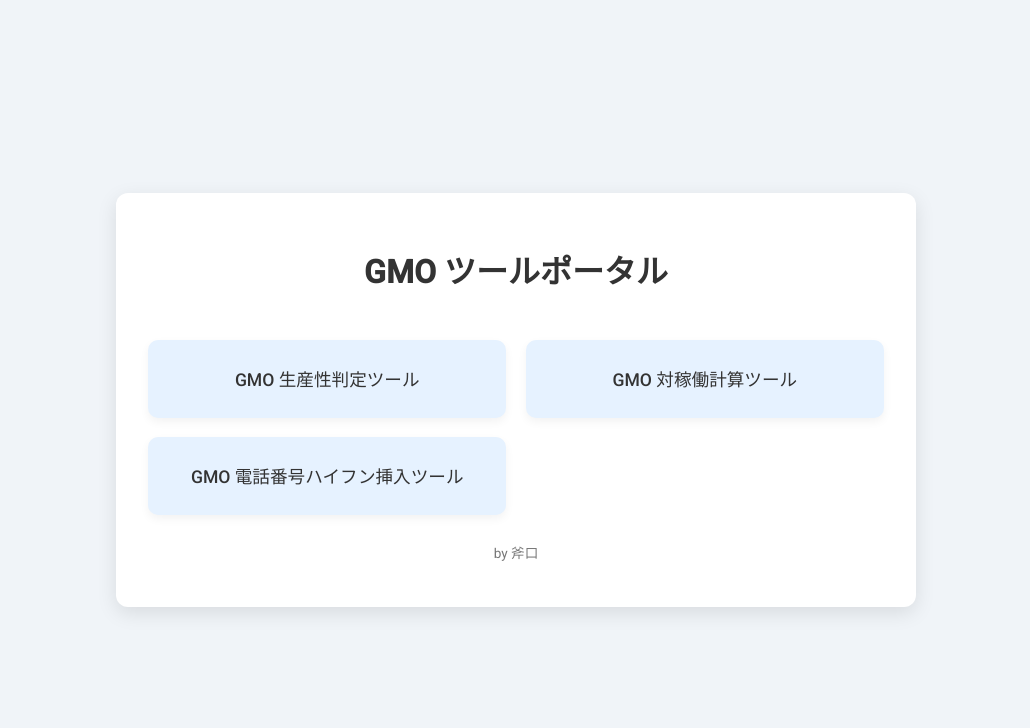
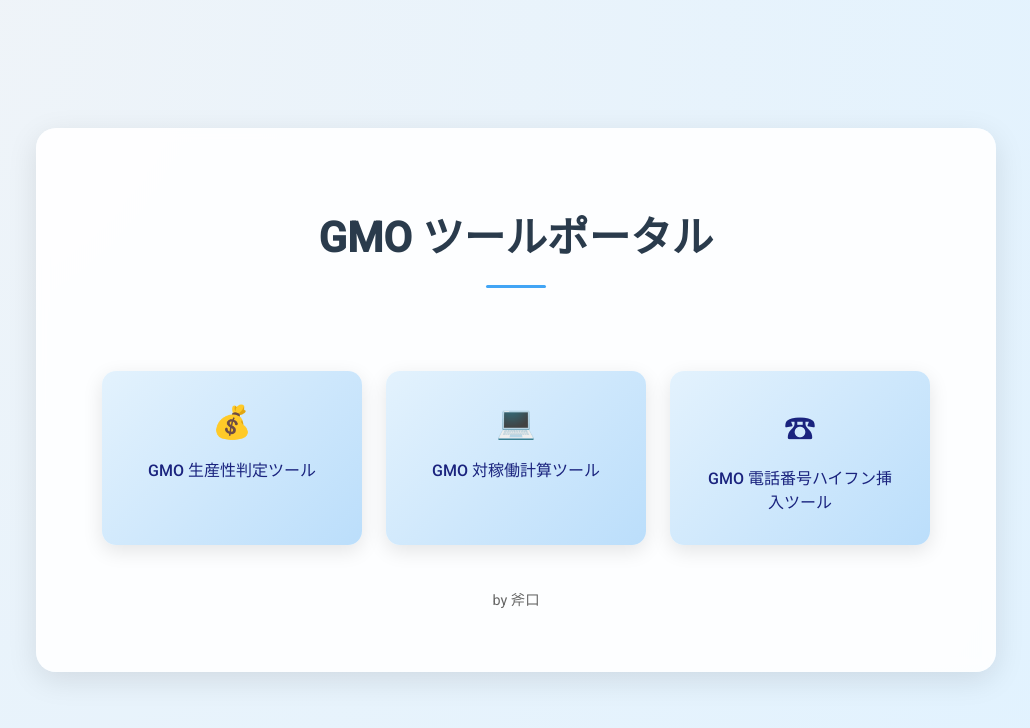
Before and after one commit to e-axe/gmo-tools, a plain HTML site: page index.html in a window 1280 px wide. Shown: the whole page, without its empty margins (124-1154 px from the left). Drawn offline with Linux system fonts and the light colour scheme.

Commit message:
Update index.html

```diff
--- a/index.html
+++ b/index.html
@@ -12,53 +12,84 @@
     }
     body {
       font-family: 'Roboto', sans-serif;
-      background: #f0f4f8;
+      background: radial-gradient(circle at top left, #f0f4f8, #e0f2ff);
       margin: 0;
       padding: 0;
       display: flex;
       align-items: center;
       justify-content: center;
       min-height: 100vh;
+      color: #333;
     }
     .container {
-      max-width: 800px;
-      width: 90%;
-      background: #fff;
-      padding: 2em;
-      border-radius: 12px;
-      box-shadow: 0 6px 20px rgba(0, 0, 0, 0.1);
+      max-width: 960px;
+      width: 95%;
+      background: rgba(255, 255, 255, 0.9);
+      backdrop-filter: blur(6px);
+      padding: 3em 2em;
+      border-radius: 20px;
+      box-shadow: 0 8px 30px rgba(0, 0, 0, 0.1);
       text-align: center;
     }
     h1 {
-      font-size: 2rem;
-      margin-bottom: 1.5em;
-      color: #333;
+      font-size: 2.6rem;
+      margin-bottom: 2em;
+      color: #2a3b4c;
+      position: relative;
+    }
+    h1::after {
+      content: '';
+      display: block;
+      width: 60px;
+      height: 3px;
+      background: #42a5f5;
+      margin: 0.5em auto 0;
+      border-radius: 3px;
     }
     .tool-grid {
-      display: grid;
-      grid-template-columns: 1fr;
-      gap: 1.2em;
-    }
-    @media (min-width: 600px) {
-      .tool-grid {
-        grid-template-columns: 1fr 1fr;
-      }
+      display: flex;
+      flex-wrap: wrap;
+      justify-content: center;
+      gap: 1.5em;
     }
     .tool-card {
-      background: #e6f2ff;
-      padding: 1.5em;
-      border-radius: 10px;
+      background: linear-gradient(135deg, #e3f2fd, #bbdefb);
+      color: #1a237e;
+      padding: 2em;
+      border-radius: 14px;
       text-decoration: none;
-      color: #333;
-      font-size: 1.1rem;
+      width: 260px;
+      box-shadow: 0 6px 20px rgba(0, 0, 0, 0.1);
+      transition: transform 0.3s ease, box-shadow 0.3s ease;
       font-weight: 500;
-      box-shadow: 0 4px 10px rgba(0,0,0,0.05);
-      transition: transform 0.2s, box-shadow 0.2s;
     }
     .tool-card:hover {
-      transform: translateY(-4px);
-      box-shadow: 0 8px 20px rgba(0,0,0,0.1);
-      background: #d8ecff;
+      transform: translateY(-6px);
+      box-shadow: 0 12px 30px rgba(0, 0, 0, 0.2);
+      background: linear-gradient(135deg, #bbdefb, #90caf9);
+    }
+    .tool-card:nth-child(1)::before {
+      content: "\1F4B0"; /* 💰 お金系 */
+      font-size: 2rem;
+      display: block;
+      margin-bottom: 0.5em;
+    }
+    .tool-card:nth-child(2)::before {
+      content: "\1F4BB"; /* 💻 そのまま */
+      font-size: 2rem;
+      display: block;
+      margin-bottom: 0.5em;
+    }
+    .tool-card:nth-child(3)::before {
+      content: "\260E"; /* ☎ 電話 */
+      font-size: 2rem;
+      display: block;
+      margin-bottom: 0.5em;
+    }
+    .credit {
+      margin-top: 3em;
+      font-size: 0.9rem;
+      color: #666;
     }
   </style>
 </head>
@@ -69,8 +100,8 @@
       <a class="tool-card" href="seisansei.html">GMO 生産性判定ツール</a>
       <a class="tool-card" href="taikadou2025.html">GMO 対稼働計算ツール</a>
       <a class="tool-card" href="bangou_henkan.htm">GMO 電話番号ハイフン挿入ツール</a>
-  </div>
-    <p style="margin-top: 2em; font-size: 0.85rem; text-align: center; color: #777;">by 斧口</p>
+    </div>
+    <p class="credit">by 斧口</p>
   </div>
 </body>
 </html>
```
